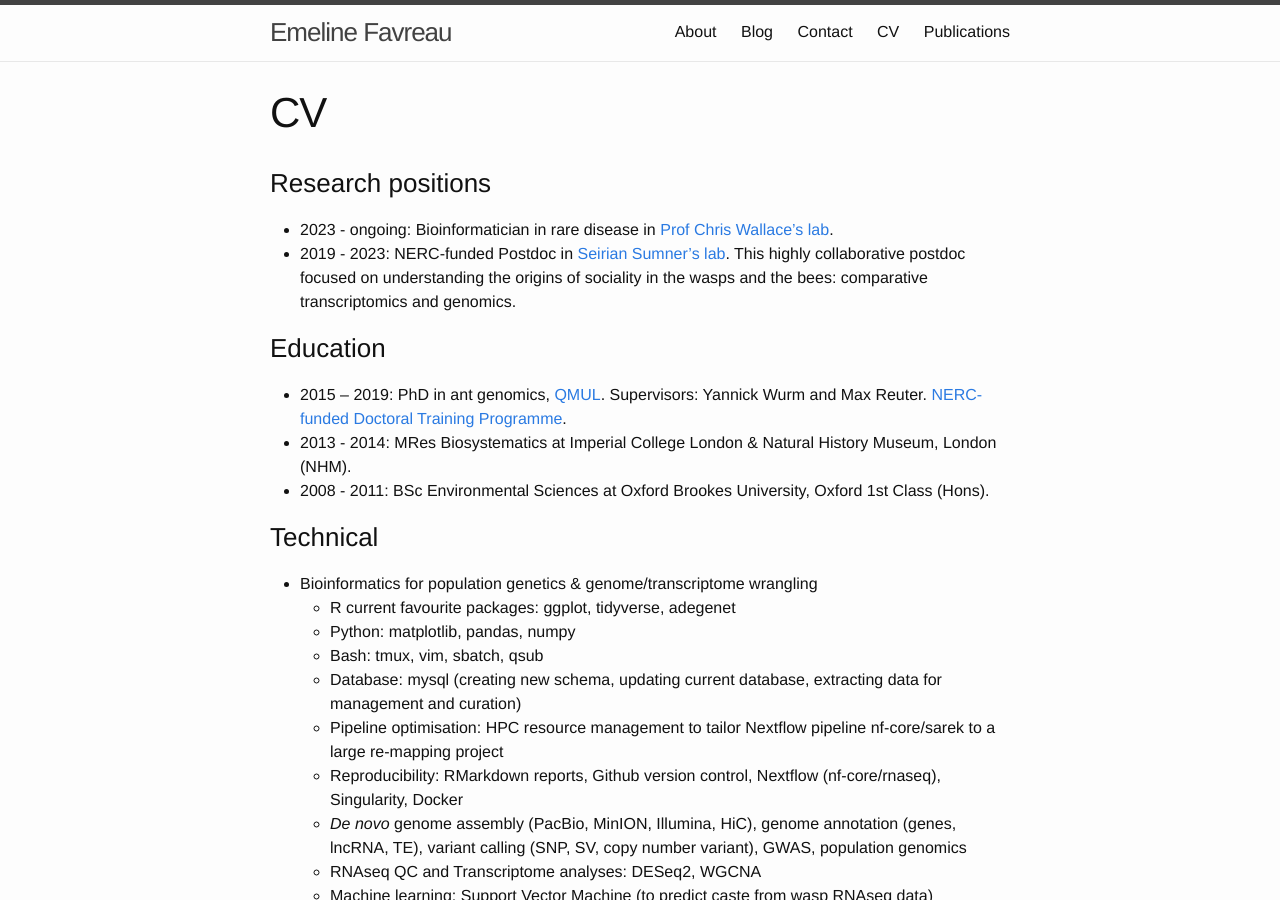
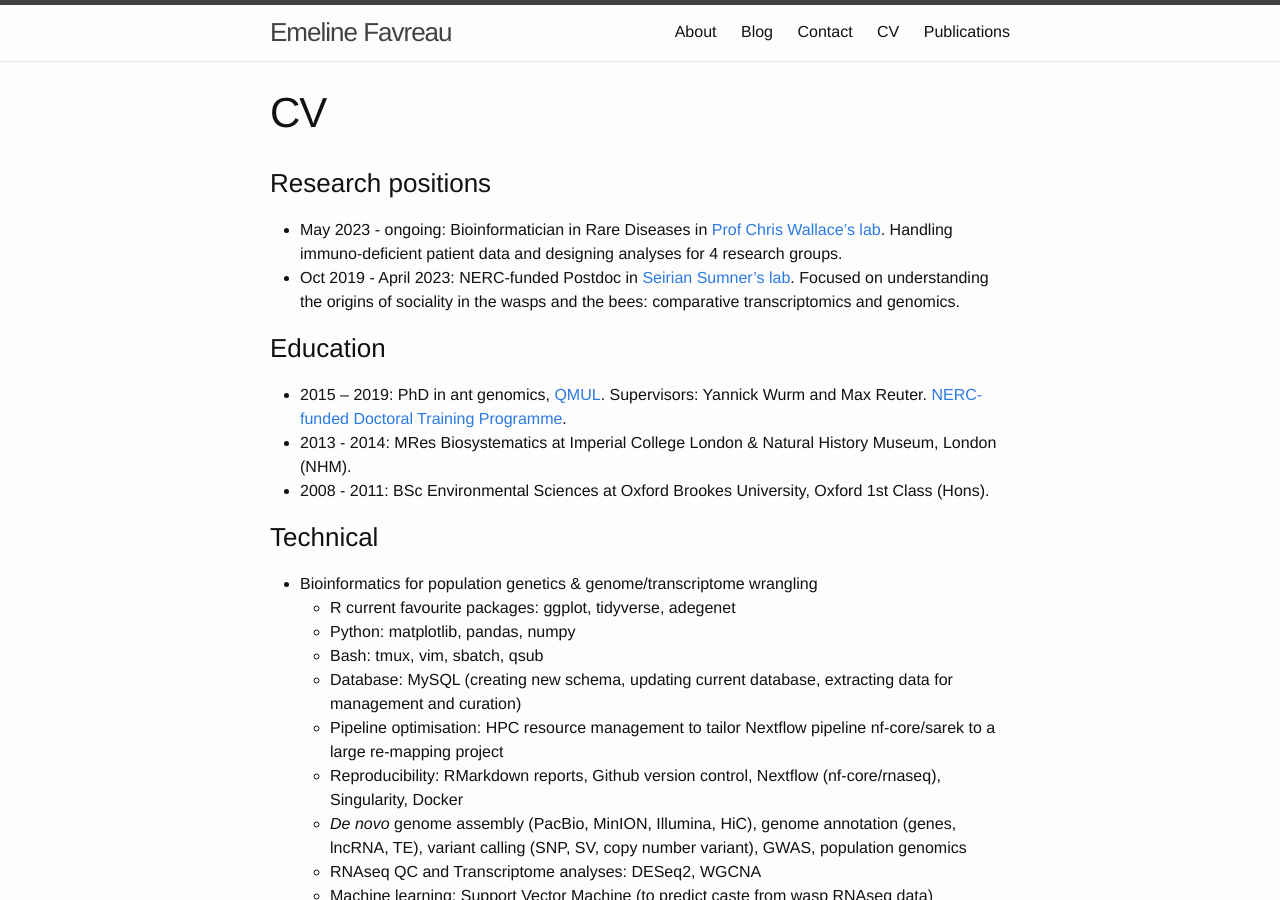
Before and after one commit to EmelineFavreau/EmelineFavreau.github.io, a Jekyll site: the page built from cv.md, in a window 1280 px wide and 900 px high. Built offline with Jekyll 4.4.1, drawn with Linux system fonts in a browser that asks for light colours.

Commit message:
Update cv.md

```diff
--- a/cv.md
+++ b/cv.md
@@ -6,8 +6,8 @@
 
 
 ### Research positions
-- 2023 - ongoing: Bioinformatician in rare disease in [Prof Chris Wallace's lab](http://chr1swallace.github.io/).
-- 2019 - 2023: NERC-funded Postdoc in [Seirian Sumner's lab](http://www.sumnerlab.co.uk/the-group/emeline-favreau/). This highly collaborative postdoc focused on understanding the origins of sociality in the wasps and the bees: comparative transcriptomics and genomics.
+- May 2023 - ongoing: Bioinformatician in Rare Diseases in [Prof Chris Wallace's lab](http://chr1swallace.github.io/). Handling immuno-deficient patient data and designing analyses for 4 research groups.
+- Oct 2019 - April 2023: NERC-funded Postdoc in [Seirian Sumner's lab](http://www.sumnerlab.co.uk/the-group/emeline-favreau/). Focused on understanding the origins of sociality in the wasps and the bees: comparative transcriptomics and genomics.
 
 ### Education
 - 2015 – 2019: PhD in ant genomics, [QMUL](https://www.qmul.ac.uk/sbcs/staff/emelinefavreau.html). Supervisors: Yannick Wurm and Max Reuter. [NERC-funded Doctoral Training Programme](https://london-nerc-dtp.org/).
@@ -19,7 +19,7 @@
    - R current favourite packages: ggplot, tidyverse, adegenet
    - Python: matplotlib, pandas, numpy
    - Bash: tmux, vim, sbatch, qsub
-   - Database: mysql (creating new schema, updating current database, extracting data for management and curation)
+   - Database: MySQL (creating new schema, updating current database, extracting data for management and curation)
    - Pipeline optimisation: HPC resource management to tailor Nextflow pipeline nf-core/sarek to a large re-mapping project
    - Reproducibility: RMarkdown reports, Github version control, Nextflow (nf-core/rnaseq), Singularity, Docker
    - _De novo_ genome assembly (PacBio, MinION, Illumina, HiC), genome annotation (genes, lncRNA, TE), variant calling (SNP, SV, copy number variant), GWAS, population genomics
```
